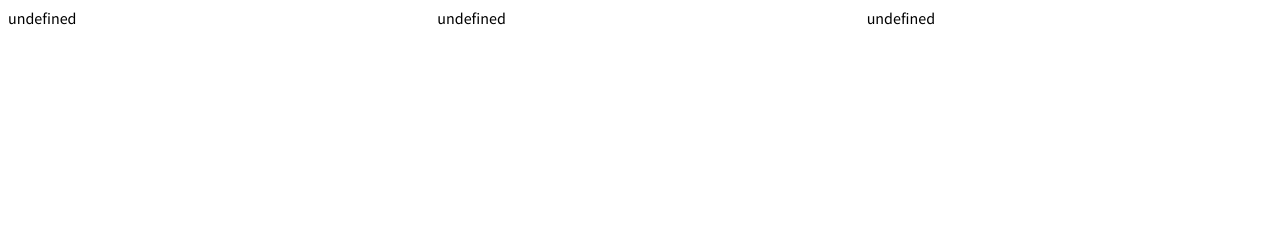
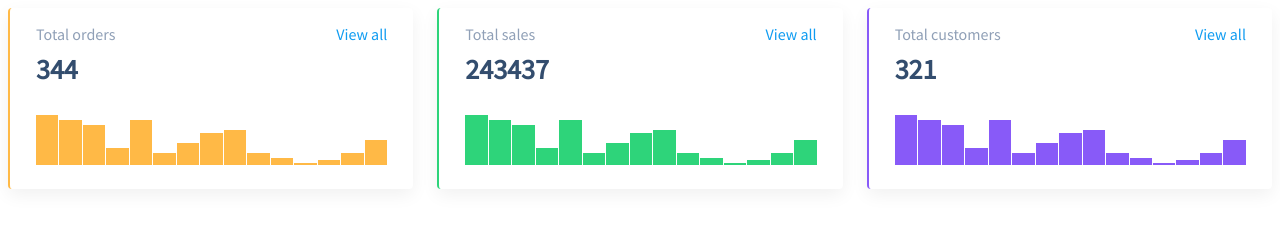
Before and after one commit to js-tasks-ru/js-20230223_waesxl, a website: page 04-oop-basic-intro-to-dom/1-column-chart/index.html in a window 1280 px wide. Drawn offline with Linux system fonts and the light colour scheme.

Commit message:
Первая и третья задача из прошлого д/з

```diff
--- a/04-oop-basic-intro-to-dom/1-column-chart/index.html
+++ b/04-oop-basic-intro-to-dom/1-column-chart/index.html
@@ -40,6 +40,10 @@
         value: 321
       });
 
+      const orders = document.querySelector('#orders'),
+            sales = document.querySelector('#sales'),
+            customers = document.querySelector('#customers');
+
       orders.append(ordersChart.element);
       sales.append(salesChart.element);
       customers.append(customersChart.element);
--- a/04-oop-basic-intro-to-dom/1-column-chart/index.js
+++ b/04-oop-basic-intro-to-dom/1-column-chart/index.js
@@ -1,3 +1,58 @@
 export default class ColumnChart {
+    constructor({ data, label, value, link, formatHeading}) {
+        this.data = data;
+        this.label = label;
+        this.value = value;
+        this.link = link;
+        this.formatHeading = formatHeading;
+        this.chartHeight = 50
+        this.update();
+        this.getColumnProps(this.data);
+    }
 
+    update() {
+        const el = document.createElement('div');
+        const infoChart = this.getColumnProps(this.data);
+        el.innerHTML = `
+        <div class="column-chart" style="--chart-height: ${this.chartHeight}}">
+            <div class="column-chart__title">
+                Total ${this.label}
+                <a href="${this.link}" class="column-chart__link">View all</a>
+            </div>
+            <div class="column-chart__container">
+                <div data-element="header" class="column-chart__header">${this.value}</div>
+                <div data-element="body" class="column-chart__chart">
+                <div style="--value: 50" data-tooltip="100%"></div>
+                <div style="--value: 45" data-tooltip="90%"></div>
+                <div style="--value: 40" data-tooltip="80%"></div>
+                <div style="--value: 17" data-tooltip="35%"></div>
+                <div style="--value: 45" data-tooltip="90%"></div>
+                <div style="--value: 12" data-tooltip="25%"></div>
+                <div style="--value: 22" data-tooltip="45%"></div>
+                <div style="--value: 32" data-tooltip="65%"></div>
+                <div style="--value: 35" data-tooltip="70%"></div>
+                <div style="--value: 12" data-tooltip="25%"></div>
+                <div style="--value: 7" data-tooltip="15%"></div>
+                <div style="--value: 2" data-tooltip="5%"></div>
+                <div style="--value: 5" data-tooltip="10%"></div>
+                <div style="--value: 12" data-tooltip="25%"></div>
+                <div style="--value: 25" data-tooltip="50%"></div>
+                </div>
+            </div>
+        </div>
+        `;
+        this.element = el.firstElementChild;
+    }
+
+    getColumnProps(data) {
+        const maxValue = Math.max(...data);
+        const scale = 50 / maxValue;
+
+        return data.map(item => {
+            return {
+                percent: (item / maxValue * 100).toFixed(0) + '%',
+                value: String(Math.floor(item * scale))
+            };
+        });
+    }
 }
```
Also changed, not shown: 03-objects-arrays-intro-to-testing/1-create-getter/index.js (+14 -2 lines), 03-objects-arrays-intro-to-testing/3-trim-symbols/index.js (+12 -0 lines), 03-objects-arrays-intro-to-testing/2-invert-object/index.js (line endings or trailing spaces), 03-objects-arrays-intro-to-testing/4-uniq/index.js (line endings or trailing spaces).
